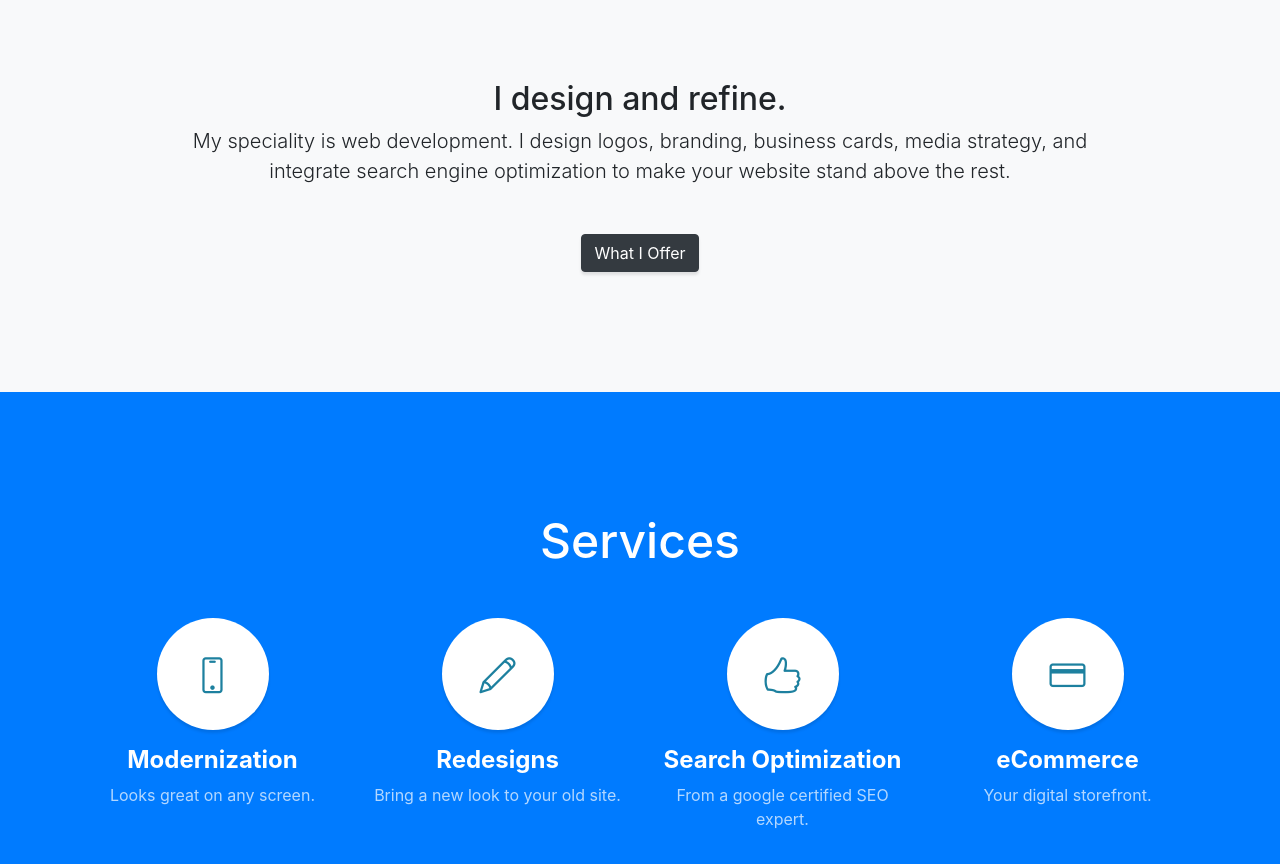
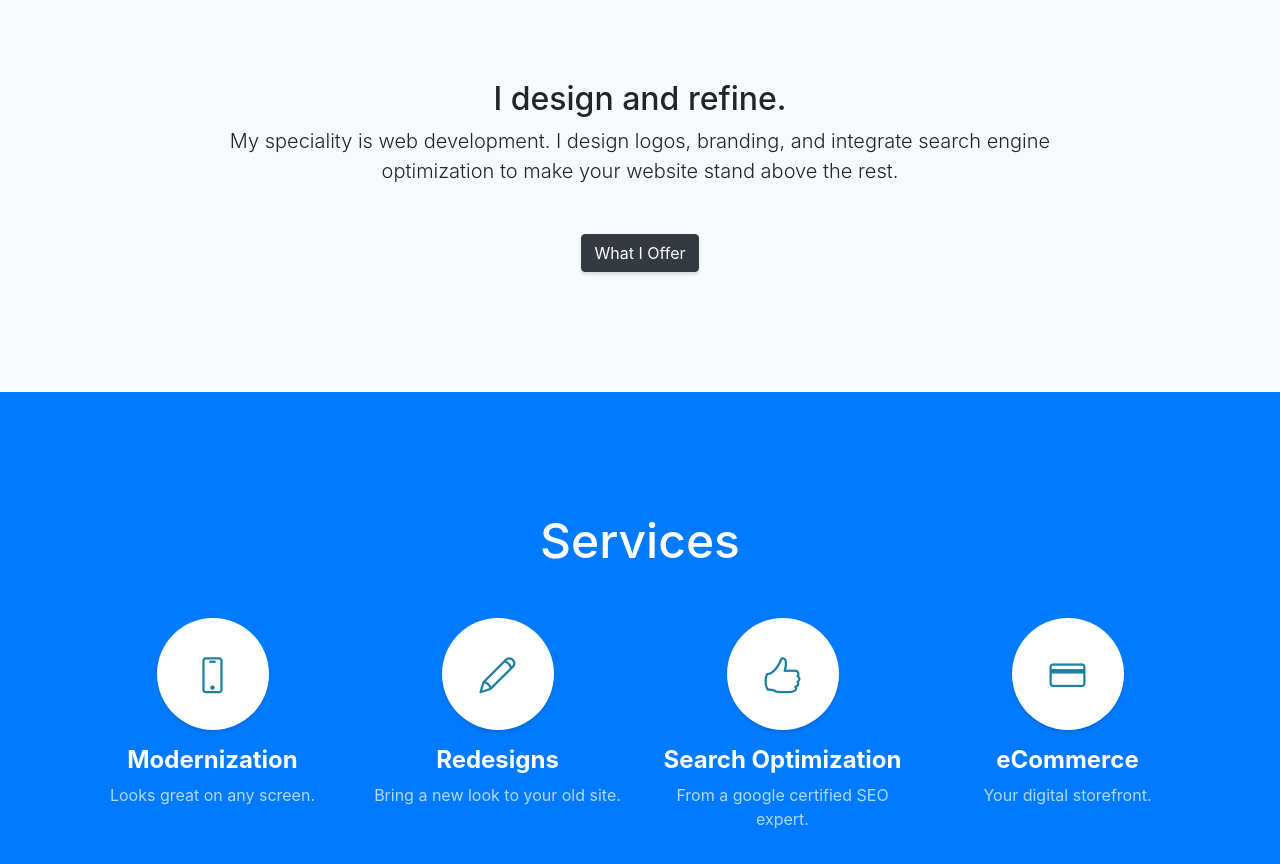
Before and after one commit to Astramentis/astramentis.github.io, a website with bundled scripts: page index.html in a window 1280 px wide. Shown: the part 840-1704 px from the top of the page. Built offline with nearby package versions, Linux system fonts and the light colour scheme; files whose address does not match are found by name.

Commit message:
small change
plz fix

```diff
--- a/index.html
+++ b/index.html
@@ -73,7 +73,7 @@
         <div class="row">
           <div class="col-lg-10 mx-auto">
             <h2>I design and refine.</h2>
-            <p class="lead mb-5">My speciality is web development. I design logos, branding, business cards, media strategy, and integrate search engine optimization to make your website stand above the rest.
+            <p class="lead mb-5">My speciality is web development. I design logos, branding, and integrate search engine optimization to make your website stand above the rest.
 
              <!--<a href="https://www.upwork.com/o/profiles/users/_~013cd9d4bb2149fddb/">See my upwork profile</a>!</p>-->
             </p>
```
